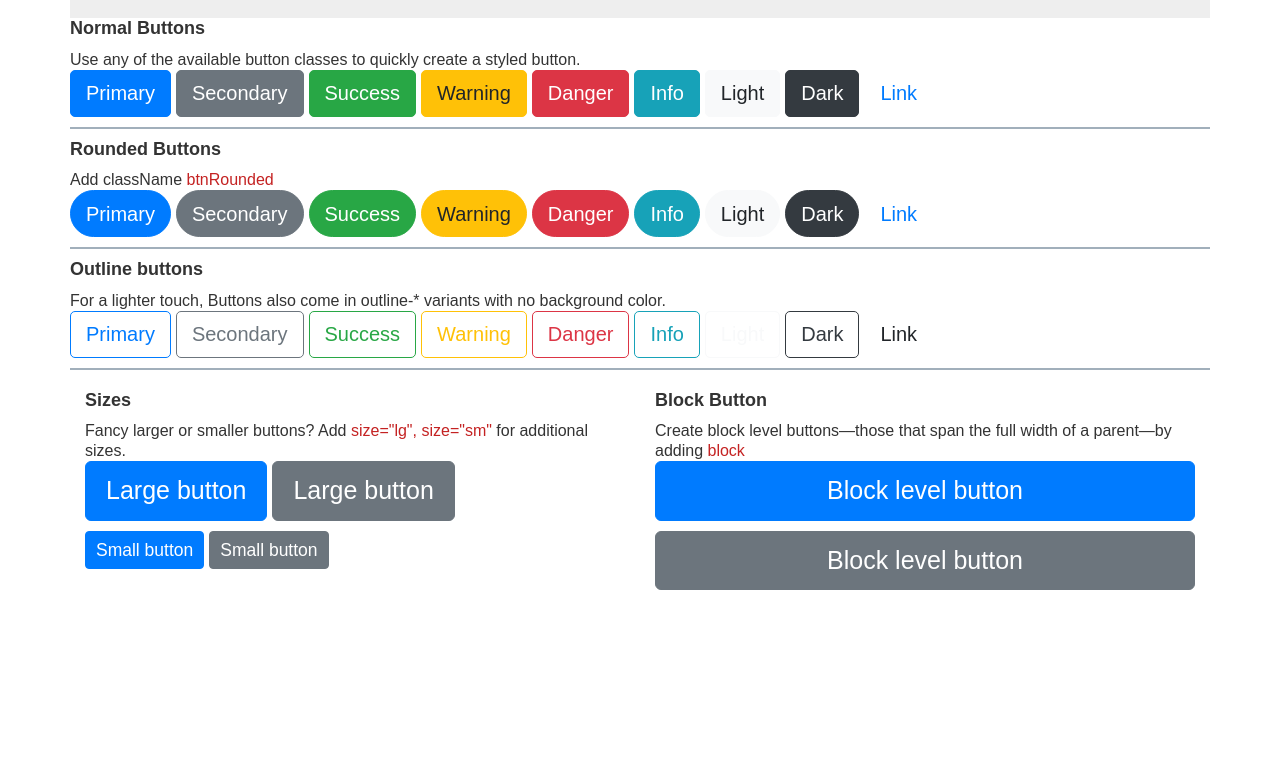
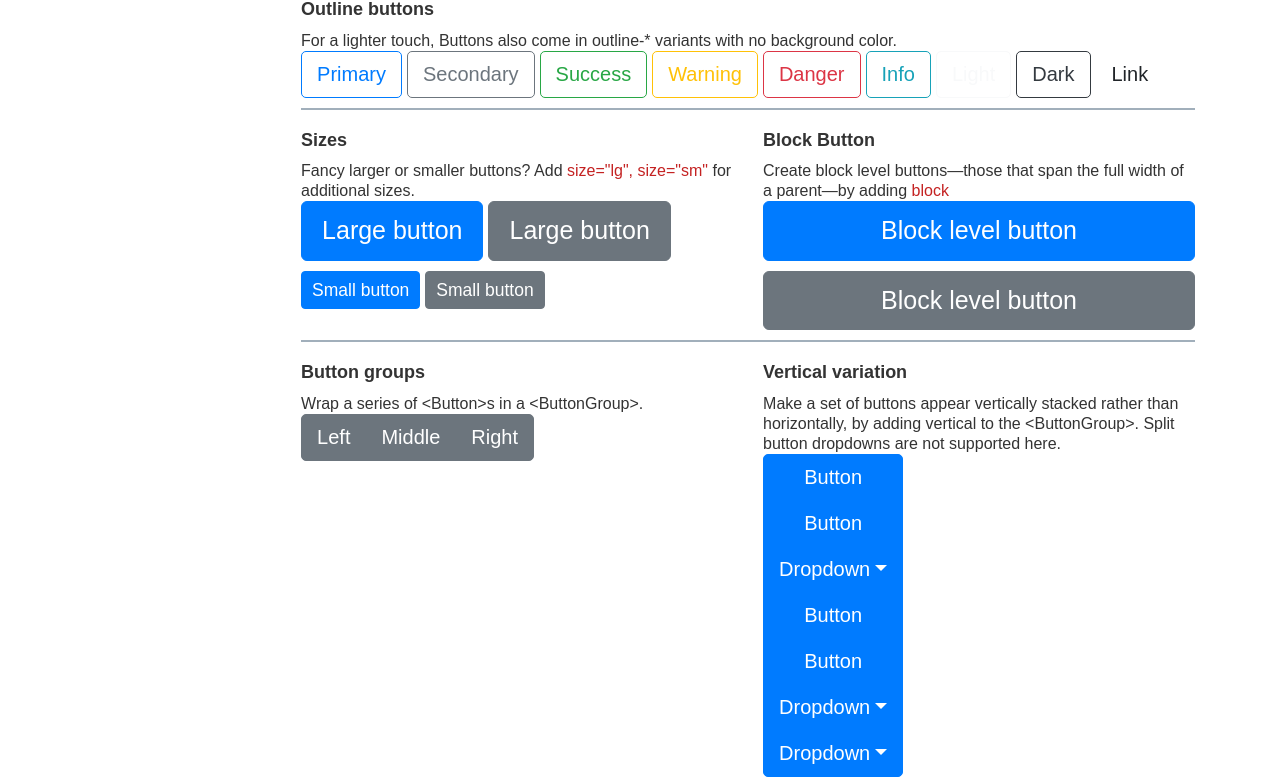
Before and after one commit to eunjeong09/template, a React (Create React App) app: page /buttons in a window 1280 px wide. Shown: the part 300-1077 px from the top of the page. Before the commit the page ends 890 px from the top, so only its background shows below. Built offline with nearby package versions, Linux system fonts and the light colour scheme.

Commit message:
style col in App component

```diff
--- a/src/App.js
+++ b/src/App.js
@@ -1,5 +1,5 @@
 import Navbar from "./component/layout/navbar";
-import { Container, Row } from "react-bootstrap";
+import { Container, Row, Col } from "react-bootstrap";
 import { Link, Route, BrowserRouter as Router } from "react-router-dom";
 
 // component
@@ -16,12 +16,12 @@ import Error400 from "./component/error400";
 import Error500 from "./component/error500";
 
 function App() {
-
   return (
     <Router>
       <Container>
         <Row>
-          <Navbar/>
+          <Navbar />
+          <Col>
             <Route exact path="/dashboard" component={Dashboard} />
             <Route path="/buttons" component={Buttons} />
             <Route path="/dropdown" component={Dropdowns} />
@@ -33,6 +33,7 @@ function App() {
             <Route path="/join" component={Join} />
             <Route path="/error400" component={Error400} />
             <Route path="/error500" component={Error500} />
+          </Col>
         </Row>
       </Container>
     </Router>
--- a/src/component/buttons.js
+++ b/src/component/buttons.js
@@ -1,4 +1,12 @@
-import { Button, Container, Row, Col } from "react-bootstrap";
+import {
+  Button,
+  ButtonGroup,
+  Container,
+  DropdownButton,
+  Dropdown,
+  Row,
+  Col,
+} from "react-bootstrap";
 
 function Buttons() {
   return (
@@ -76,7 +84,7 @@ function Buttons() {
 
         <hr />
 
-        <Container>
+        {/* <Container> */}
         <Row>
           <Col>
             <h3>Sizes</h3>
@@ -116,7 +124,63 @@ function Buttons() {
             </Button>
           </Col>
         </Row>
-        </Container>
+        {/* </Container> */}
+
+        <hr />
+
+        <Row>
+          <Col>
+            <h3>Button groups</h3>
+            <p>Wrap a series of &lt;Button&gt;s in a &lt;ButtonGroup&gt;.</p>
+            <ButtonGroup aria-label="Basic example">
+              <Button variant="secondary">Left</Button>
+              <Button variant="secondary">Middle</Button>
+              <Button variant="secondary">Right</Button>
+            </ButtonGroup>
+          </Col>
+          <Col>
+            <h3>Vertical variation</h3>
+            <p>
+              Make a set of buttons appear vertically stacked rather than
+              horizontally, by adding vertical to the &lt;ButtonGroup&gt;. Split
+              button dropdowns are not supported here.
+            </p>
+            <ButtonGroup vertical>
+              <Button>Button</Button>
+              <Button>Button</Button>
+
+              <DropdownButton
+                as={ButtonGroup}
+                title="Dropdown"
+                id="bg-vertical-dropdown-1"
+              >
+                <Dropdown.Item eventKey="1">Dropdown link</Dropdown.Item>
+                <Dropdown.Item eventKey="2">Dropdown link</Dropdown.Item>
+              </DropdownButton>
+
+              <Button>Button</Button>
+              <Button>Button</Button>
+
+              <DropdownButton
+                as={ButtonGroup}
+                title="Dropdown"
+                id="bg-vertical-dropdown-2"
+              >
+                <Dropdown.Item eventKey="1">Dropdown link</Dropdown.Item>
+                <Dropdown.Item eventKey="2">Dropdown link</Dropdown.Item>
+              </DropdownButton>
+
+              <DropdownButton
+                as={ButtonGroup}
+                title="Dropdown"
+                id="bg-vertical-dropdown-3"
+              >
+                <Dropdown.Item eventKey="1">Dropdown link</Dropdown.Item>
+                <Dropdown.Item eventKey="2">Dropdown link</Dropdown.Item>
+              </DropdownButton>
+            </ButtonGroup>
+          </Col>
+        </Row>
       </div>
     </div>
   );
--- a/src/style/default.sass
+++ b/src/style/default.sass
@@ -45,3 +45,6 @@ nav
         margin-right: 5px
     .btnRounded
         border-radius: 50px
+    .btn-group
+        button
+            margin-right: 0px
```
Lines whose indentation alone changed are shown as unchanged.
